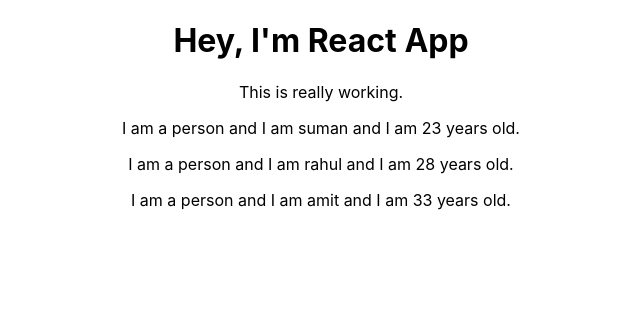
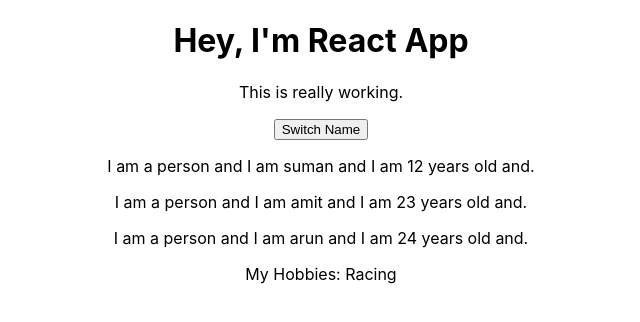
Before and after one commit to SumanDas3001/react_basic_syntax, a React (Create React App) app: page / in a window 1280 px wide. Shown: the top 322 px of the page, without its empty margins (319-959 px from the left). Built offline with nearby package versions, Linux system fonts and the light colour scheme.

Commit message:
First commit

```diff
--- a/src/App.js
+++ b/src/App.js
@@ -1,19 +1,91 @@
-import React from 'react';
+// import React, {Component} from 'react';
+import React, {useState} from 'react';
 import Person from './Person/Person';
 import './App.css';
 
-function App() {
+const App = () => {
+  const [personState, setPersonState] = useState({
+    persons: [
+      {name: 'suman', age: 12},
+      {name: 'amit', age: 23},
+      {name: 'arun', age: 24}
+    ],
+    otherState: 'This is other state.'
+  });
+
+  const switchNameHandler = () => {
+    setPersonState({
+      persons: [
+        {name: 'Amit', age: 56},
+        {name: 'Amit', age: 56},
+        {name: 'Amit', age: 56}
+      ]
+    });
+  };
 
   return (
     <div className="App">
       <h1>Hey, I'm React App</h1>
       <p>This is really working.</p>
-      <Person name='suman' age='23' />
-      <Person name='rahul' age='28'/>
-      <Person name='amit' age='33'/>
+      <button onClick={switchNameHandler}>Switch Name</button>
+      <Person
+        name={personState.persons[0].name}
+        age={personState.persons[0].age}
+      />
+      <Person
+        name={personState.persons[1].name}
+        age={personState.persons[1].age}
+      />
+      <Person name={personState.persons[2].name} age={personState.persons[2].age}>
+        My Hobbies: Racing
+      </Person>
     </div>
   );
-    // return React.createElement('div', null, React.createElement('h1', null, 'Hi, I\m React App!!!'));
 }
 
+
+// class App extends Component {
+//   state = {
+//     person: [
+//       {name: 'suman', age: 24},
+//       {name: 'rahul', age: 25},
+//       {name: 'kaka', age: 29}
+//     ],
+
+//     otherState: 'this is other state'
+//   }
+
+
+  // switchNameHandler = () => {
+  //   this.setState({
+  //     person: [
+  //       {name: 'Amit', age: 56},
+  //       {name: 'Amit', age: 56},
+  //       {name: 'Amit', age: 56}
+  //     ]
+  //   })
+  // }
+
+//   render(){
+    // return (
+    //   <div className="App">
+    //     <h1>Hey, I'm React App</h1>
+    //     <p>This is really working.</p>
+    //     <button onClick={this.switchNameHandler}>Switch Name</button>
+    //     <Person
+    //       name={this.state.person[0].name}
+    //       age={this.state.person[0].age}
+    //     />
+    //     <Person
+    //       name={this.state.person[1].name}
+    //       age={this.state.person[1].age}
+    //     />
+    //     <Person name={this.state.person[2].name} age={this.state.person[2].age}>
+    //       My Hobbies: Racing
+    //     </Person>
+    //   </div>
+    // );
+//   }
+// }
+
 export default App;
--- a/src/Person/Person.js
+++ b/src/Person/Person.js
@@ -3,7 +3,8 @@
 const person = (props) =>{
   return(
     <div>
-      <p>I am a person and I am {props.name} and I am {props.age} years old.</p>
+      <p>I am a person and I am {props.name} and I am {props.age} years old and.</p>
+      <p>{props.children}</p>
     </div>
   );
 }
```
